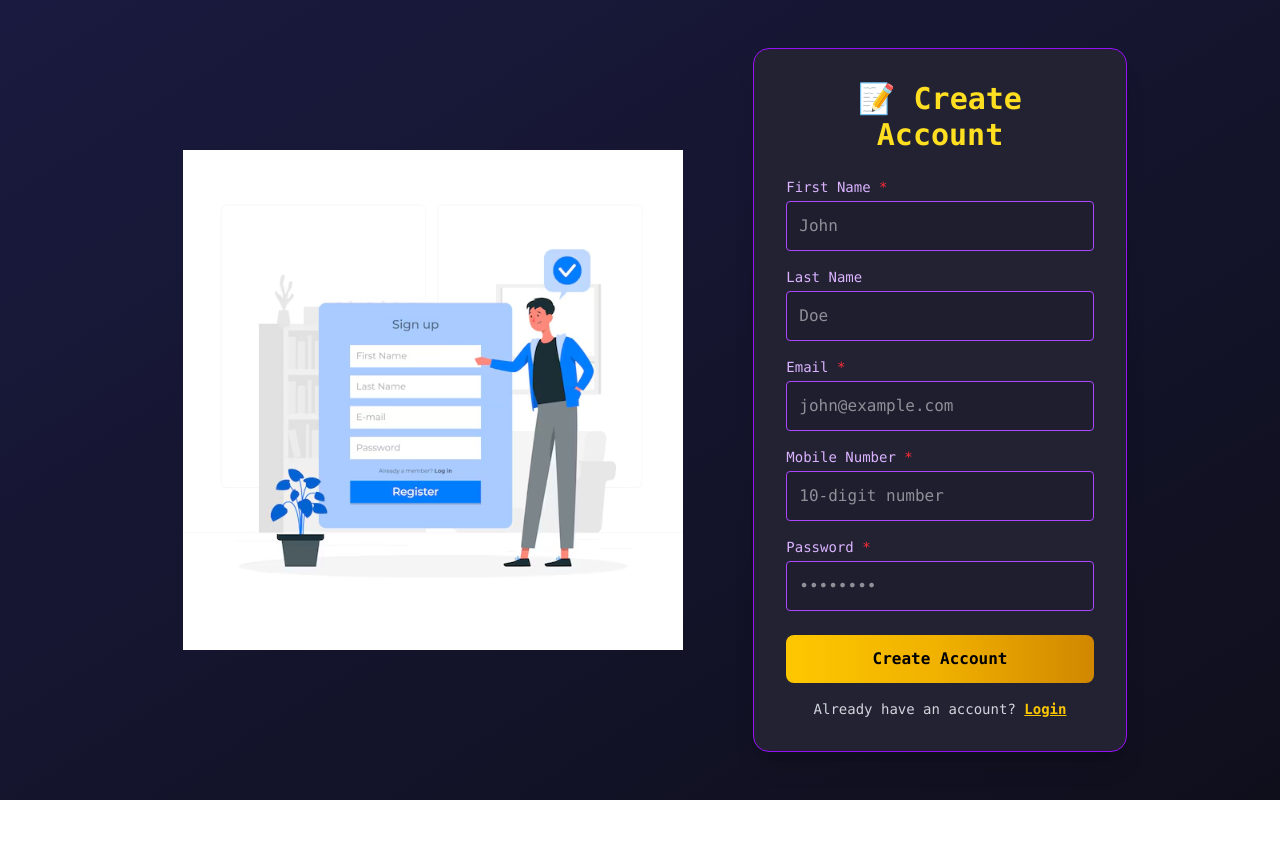
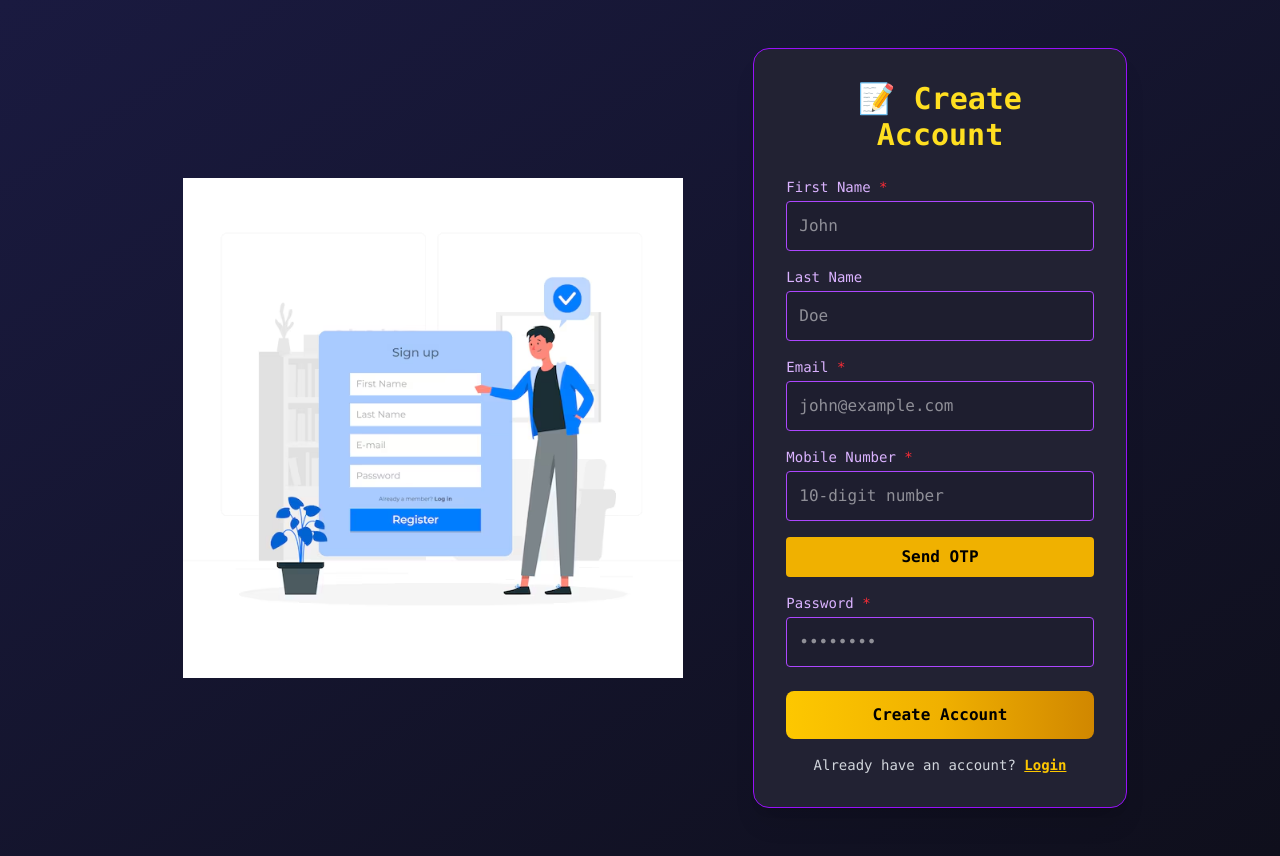
Before and after one commit to Saroj05Dev/UltaAuctionFrontend, a React (Vite) app: page /signup in a window 1280 px wide. Before the commit the page ends 800 px from the top, so only its background shows below. Built offline with nearby package versions, Linux system fonts and the light colour scheme.

Commit message:
Added Twilio OTP Sent/Verification logic in signup

```diff
--- a/package.json
+++ b/package.json
@@ -13,7 +13,6 @@
     "@reduxjs/toolkit": "^2.8.1",
     "@tailwindcss/vite": "^4.1.6",
     "axios": "^1.9.0",
-    "firebase": "^11.9.1",
     "lucide-react": "^0.511.0",
     "razorpay": "^2.9.6",
     "react": "^19.1.0",
--- a/src/pages/auth/Signup.jsx
+++ b/src/pages/auth/Signup.jsx
@@ -4,12 +4,15 @@ import SignupPresentation from "./SignupPresentation";
 import { useDispatch } from "react-redux";
 import { createAccount, login } from "../../redux/slices/AuthSlice";
 import { useNavigate } from "react-router-dom";
-import { FaLandMineOn } from "react-icons/fa6";
+import axiosInstance from "../../helpers/axiosInstance";
 // Container for the signup page
 function Signup() {
   const dispatch = useDispatch();
 
   const navigate = useNavigate();
+
+  const [otp, setOtp] = useState("");
+  const [isOTPSent, setIsOTPSent] = useState(false);
 
   const [signUpState, setSignUpState] = useState({
     firstName: "",
@@ -20,6 +23,20 @@ function Signup() {
   });
 
   const [loading, setLoading] = useState(false);
+
+  const sendOtpHandler = async () => {
+    try {
+      console.log("Sending OTP to:", signUpState.mobileNumber);
+      const res = await axiosInstance.post("/otp/send", {
+        phone: signUpState.mobileNumber,
+      });
+      setIsOTPSent(true);
+      toast.success("OTP sent!");
+    } catch (err) {
+      console.error(err); // helpful for debugging
+      toast.error(err.response?.data?.message || "Failed to send OTP");
+    }
+  };
 
   function handleUserInput(e) {
     const { name, value } = e.target;
@@ -75,8 +92,22 @@ function Signup() {
       );
       return setLoading(false);
     }
+    // check otp validation
 
+    // Step 1: Verify OTP
+    const verifyRes = await axiosInstance.post("/otp/verify-otp", {
+      phone: signUpState.mobileNumber,
+      otp: otp,
+    });
+
+    if (!verifyRes.data.success) {
+      toast.error("Invalid or expired OTP");
+      return setLoading(false);
+    }
+
+    // Step 2: Create Account
     const apiResponse = await dispatch(createAccount(signUpState));
+
     if (apiResponse?.payload?.data?.success) {
       const loginResponse = await dispatch(
         login({
@@ -88,6 +119,8 @@ function Signup() {
       if (loginResponse?.payload?.data?.success) {
         navigate("/");
       }
+    } else {
+      toast.error(apiResponse?.payload?.data?.message || "Signup failed");
     }
     setLoading(false);
   }
@@ -96,6 +129,10 @@ function Signup() {
     <SignupPresentation
       handleFormSubmit={handleFormSubmit}
       handleUserInput={handleUserInput}
+      sendOtpHandler={sendOtpHandler}
+      otp={otp}
+      setOtp={setOtp}
+      isOTPSent={isOTPSent}
       loading={loading}
     />
   );
--- a/src/pages/auth/SignupPresentation.jsx
+++ b/src/pages/auth/SignupPresentation.jsx
@@ -1,7 +1,15 @@
 import { Link } from "react-router-dom";
 import SignUpIllustration from "../../assets/signup.jpg";
 
-function SignupPresentation({ handleUserInput, handleFormSubmit, loading }) {
+function SignupPresentation({
+  handleUserInput,
+  handleFormSubmit,
+  loading,
+  sendOtpHandler,
+  otp,
+  setOtp,
+  isOTPSent,
+}) {
   return (
     <section className="min-h-screen bg-gradient-to-br from-[#1A1A40] to-[#0F0F1C] text-white font-mono">
       <div className="flex flex-col md:flex-row items-center justify-center h-full max-w-6xl mx-auto px-4 py-12 gap-10">
@@ -104,6 +112,34 @@ function SignupPresentation({ handleUserInput, handleFormSubmit, loading }) {
             />
           </div>
 
+          {isOTPSent ? (
+            <div className="mb-4">
+              <label
+                htmlFor="otp"
+                className="block text-sm mb-1 text-purple-300"
+              >
+                OTP <span className="text-red-500">*</span>
+              </label>
+              <input
+                type="text"
+                id="otp"
+                name="otp"
+                placeholder="Enter OTP"
+                value={otp}
+                onChange={(e) => setOtp(e.target.value)}
+                className="w-full p-3 bg-[#1E1E2F] text-white border border-purple-500 rounded focus:outline-none focus:ring-2 focus:ring-yellow-400"
+              />
+            </div>
+          ) : (
+            <button
+              type="button"
+              onClick={sendOtpHandler}
+              className="w-full py-2 bg-yellow-500 hover:bg-yellow-600 text-black rounded font-semibold mb-4"
+            >
+              Send OTP
+            </button>
+          )}
+
           {/* Password */}
           <div className="mb-6">
             <label
--- a/src/redux/slices/AuthSlice.js
+++ b/src/redux/slices/AuthSlice.js
@@ -1,92 +1,99 @@
-import { createAsyncThunk, createSlice } from "@reduxjs/toolkit"
+import { createAsyncThunk, createSlice } from "@reduxjs/toolkit";
 import axiosInstance from "../../helpers/axiosInstance";
 import { toast } from "react-toastify";
-const storedData = localStorage.getItem('data');
+const storedData = localStorage.getItem("data");
 const initialState = {
-    isLoggedIn: localStorage.getItem('isLoggedIn') === 'true' || false,
-    role: localStorage.getItem('role') || '',
+  isLoggedIn: localStorage.getItem("isLoggedIn") === "true" || false,
+  role: localStorage.getItem("role") || "",
   // data: JSON.parse(localStorage.getItem('data')) || {}
-    data: storedData && storedData !== 'undefined' ? JSON.parse(storedData) : {}
-}
+  data: storedData && storedData !== "undefined" ? JSON.parse(storedData) : {},
+};
 
-export const createAccount = createAsyncThunk('/createAccount', async (data) => {
+export const createAccount = createAsyncThunk(
+  "/createAccount",
+  async (data) => {
     console.log("Incoming data to the thunk", data);
     try {
-        const response = await axiosInstance.post('/users', data)
-        if(response.data.success) {
-            toast.success(response.data.message)
+      const response = await axiosInstance.post("/users", data);
+      if (response.data.success) {
+        toast.success(response.data.message);
       } else {
-            toast.error(response.data.message)
+        toast.error(response.data.message);
       }
       const apiResponse = await response;
       return apiResponse;
     } catch (error) {
-        console.log(error)
+      console.error("Signup error:", error?.response?.data || error);
+      toast.error(error?.response?.data?.message || "Signup failed");
+      return error?.response;
     }
-})
+  }
+);
 
-export const login = createAsyncThunk('/login', async (data) => {
+export const login = createAsyncThunk("/login", async (data) => {
   console.log("Incoming data to the thunk", data);
   try {
-        const response = await axiosInstance.post('/auth/login', data)
-        if(response.data.success) {
-            toast.success(response.data.message)
+    const response = await axiosInstance.post("/auth/login", data);
+    if (response.data.success) {
+      toast.success(response.data.message);
     } else {
-            toast.error(response.data.message)
+      toast.error(response.data.message);
     }
     const apiResponse = await response;
     return apiResponse;
   } catch (error) {
-        console.log(error)
-        toast.error(error?.response?.data?.message || "Login failed")
+    console.log(error);
+    toast.error(error?.response?.data?.message || "Login failed");
     return error?.response?.data;
   }
-})
+});
 
-export const logout = createAsyncThunk('/logout', async () => {
+export const logout = createAsyncThunk("/logout", async () => {
   console.log("Incoming data to the thunk");
   try {
-        const response = await axiosInstance.post('/auth/logout')
-        if(response.data.success) {
-            toast.success(response.data.message)
+    const response = await axiosInstance.post("/auth/logout");
+    if (response.data.success) {
+      toast.success(response.data.message);
     } else {
-            toast.error(response.data.message)
+      toast.error(response.data.message);
     }
     const apiResponse = await response;
     return apiResponse;
   } catch (error) {
-        console.log(error)
+    console.log(error);
   }
-})
+});
 
 const AuthSlice = createSlice({
-    name: 'auth',
+  name: "auth",
   initialState,
   reducers: {},
   extraReducers: (builder) => {
     builder
       .addCase(login.fulfilled, (state, action) => {
         // reducer wich will execute when the login thunk is fulfilled
-            state.isLoggedIn = true,
-            state.role = action?.payload?.data?.data?.userRole
-            state.data = action?.payload?.data?.data?.userData
+        (state.isLoggedIn = true),
+          (state.role = action?.payload?.data?.data?.userRole);
+        state.data = action?.payload?.data?.data?.userData;
 
-            localStorage.setItem('isLoggedIn', true),
-            localStorage.setItem('role', action?.payload?.data?.data?.userRole)
-            localStorage.setItem('data', JSON.stringify(action?.payload?.data?.data?.userData))
+        localStorage.setItem("isLoggedIn", true),
+          localStorage.setItem("role", action?.payload?.data?.data?.userRole);
+        localStorage.setItem(
+          "data",
+          JSON.stringify(action?.payload?.data?.data?.userData)
+        );
       })
       .addCase(logout.fulfilled, (state) => {
         // reducer wich will execute when the logout thunk is fulfilled
-            localStorage.setItem('isLoggedIn', false)
-            localStorage.setItem('role', '')
-            localStorage.setItem('data', JSON.stringify({}))
+        localStorage.setItem("isLoggedIn", false);
+        localStorage.setItem("role", "");
+        localStorage.setItem("data", JSON.stringify({}));
 
-            state.isLoggedIn = false
-            state.role = ''
-            state.data = {}
-
-        })
-    }
-})
+        state.isLoggedIn = false;
+        state.role = "";
+        state.data = {};
+      });
+  },
+});
 
 export default AuthSlice.reducer;
```
Also changed, not shown: src/firebase.js (deleted, +0 -15 lines), 2 other files (tests, documents, lock files or other folders). Lines whose indentation alone changed are shown as unchanged.
